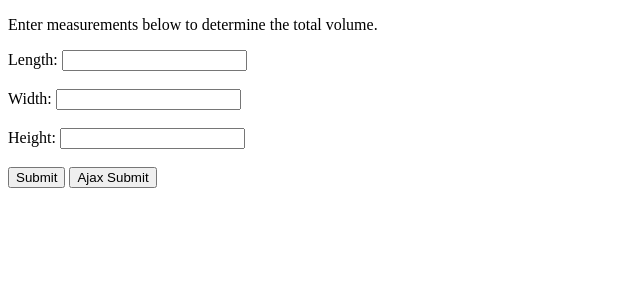
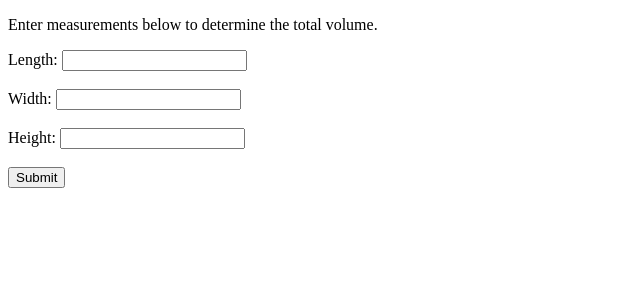
Before and after one commit to dandyxu/Ajax-Learning, a PHP site: page / in a window 1280 px wide. Shown: the top 300 px of the page, without its empty margins (0-640 px from the left). Run offline with PHP 8.4, Linux system fonts and the light colour scheme.

Commit message:
Ajax Form Submission: Prevent default

```diff
--- a/ajax_form/index.php
+++ b/ajax_form/index.php
@@ -40,7 +40,6 @@
             Height: <input type="text" name="height" /><br />
             <br />
             <input id="html-submit" type="submit" value="Submit" />
-            <input id="ajax-submit" type="button" value="Ajax Submit" />
 
         </form>
     </div>
@@ -57,7 +56,7 @@
 
     var result_div = document.getElementById("result");
     var volume = document.getElementById("volume");
-    var button = document.getElementById("ajax-submit");
+    var button = document.getElementById("html-submit");
     var orig_button_value = button.value;
 
     function showSpinner() {
@@ -166,7 +165,10 @@
         xhr.send(form_data);
     }
 
-    button.addEventListener("click", calculateMeasurements);
+    button.addEventListener("click", function(event) {
+        event.preventDefault();
+        calculateMeasurements();
+    });
 
 </script>
 </body>
```
